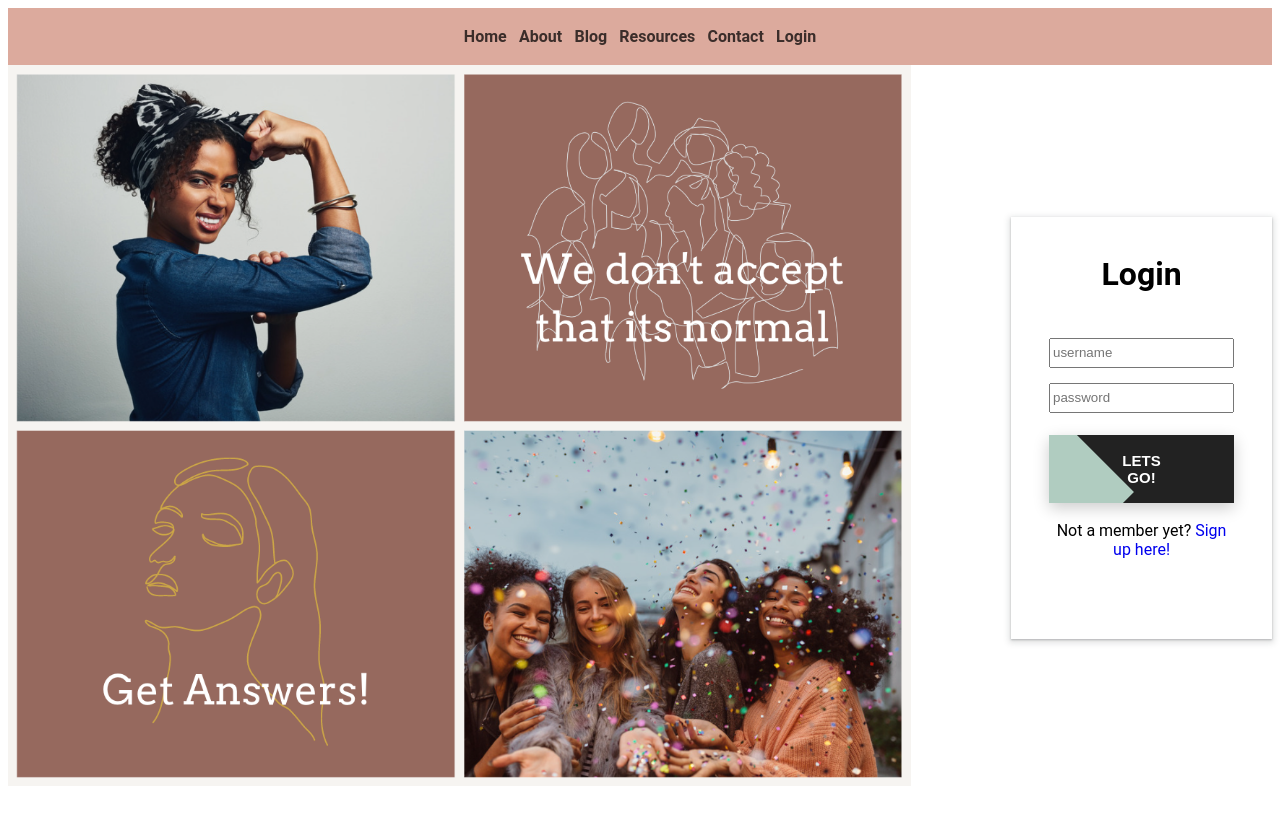
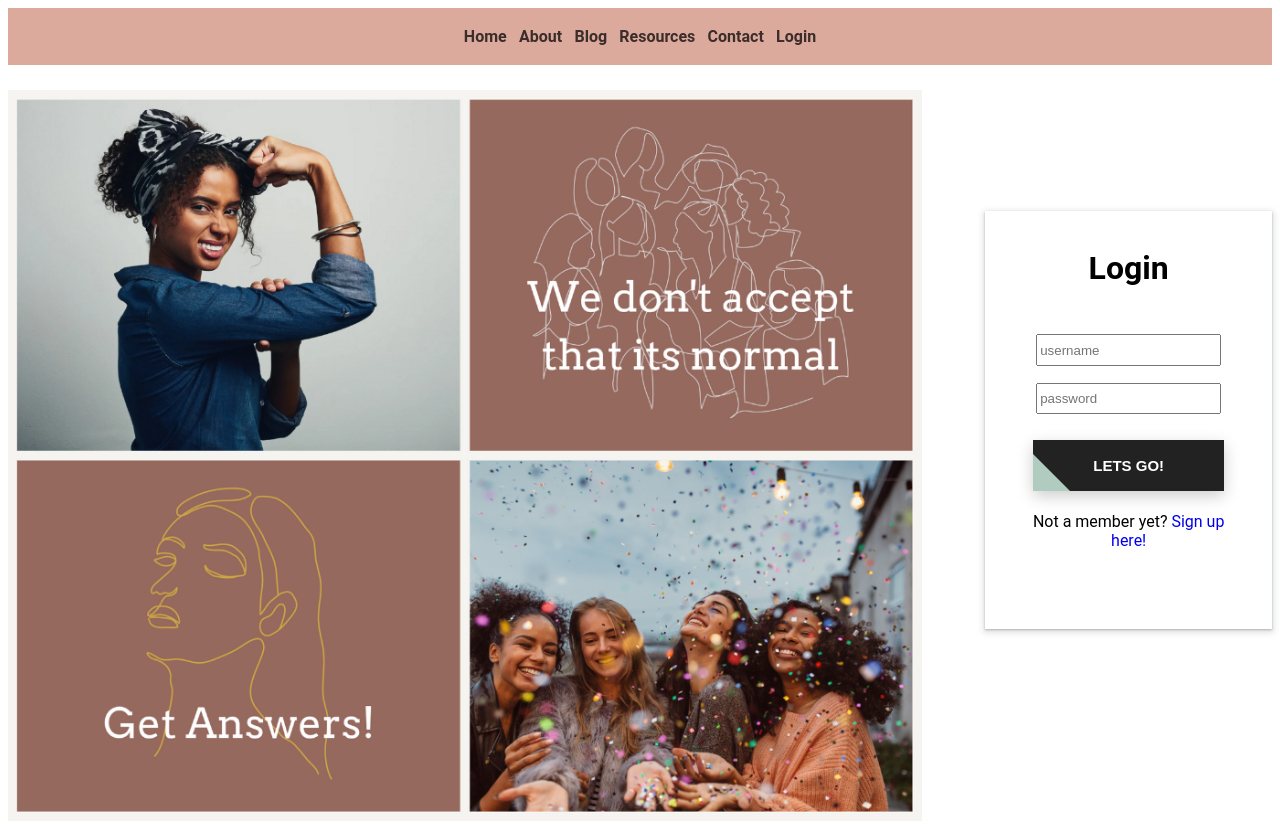
Before and after one commit to ahoath87/Pelvic-Health-Site, a React (Create React App) app in the folder client/: page /login in a window 1280 px wide. Before the commit the page ends 800 px from the top, so only its background shows below. Built offline with nearby package versions, Linux system fonts and the light colour scheme; the HTML template or start-up script is replaced by a standard one.

Commit message:
footer is next

```diff
--- a/client/src/components/Login.jsx
+++ b/client/src/components/Login.jsx
@@ -2,7 +2,7 @@ import './css/Login.css';
 import { React, useState } from 'react';
 import { loginUser } from '../api/auth';
 import { Link } from 'react-router-dom';
-import loginimg2 from '../assets/images/loginimg2.png';
+import loginimg3 from '../assets/images/loginimg3.png';
 
 const Login = ({ setToken }) => {
   const [username, setUsername] = useState('');
@@ -12,7 +12,7 @@ const Login = ({ setToken }) => {
     <div className='login-container'>
       <div className='logimg-container'>
         <div id='img-container'>
-          <img src={loginimg2}></img>
+          <img src={loginimg3}></img>
         </div>
       </div>
       <div className='logform-container'>
--- a/client/src/components/css/Login.css
+++ b/client/src/components/css/Login.css
@@ -3,16 +3,19 @@
     flex-direction: row;
     align-items: center;
     justify-content: center;
+    gap: 5%;
+    margin-top: 2%;
 
 
 }
 .logimg-container img{
-    width: 90%;
-    margin-right: 10%;
+    width: 100%;
+
 }
 .logform-container{
     padding: 3%;
     padding-bottom: 5%;
+    margin-bottom: 6%;
     box-shadow: rgba(60, 64, 67, 0.3) 0px 1px 2px 0px, rgba(60, 64, 67, 0.15) 0px 2px 6px 2px;
 }
 
--- a/client/src/components/css/Register.css
+++ b/client/src/components/css/Register.css
@@ -39,7 +39,7 @@
     box-shadow: rgba(60, 64, 67, 0.3) 0px 1px 2px 0px, rgba(60, 64, 67, 0.15) 0px 2px 6px 2px;
 }
 .regimg-container{
-    margin-right: 5%;
+
     margin-top: 1%;
 }
 #linksignup{
--- a/client/src/components/css/footer.css
+++ b/client/src/components/css/footer.css
@@ -1,4 +1,4 @@
 .footer-container{
-    padding: 20%;
+    padding: 12%;
     background-color: #B0CCC0;
 }
```
Also changed, not shown: client/src/assets/images/loginimg3.png (added), 1 other file (tests, documents, lock files or other folders).
